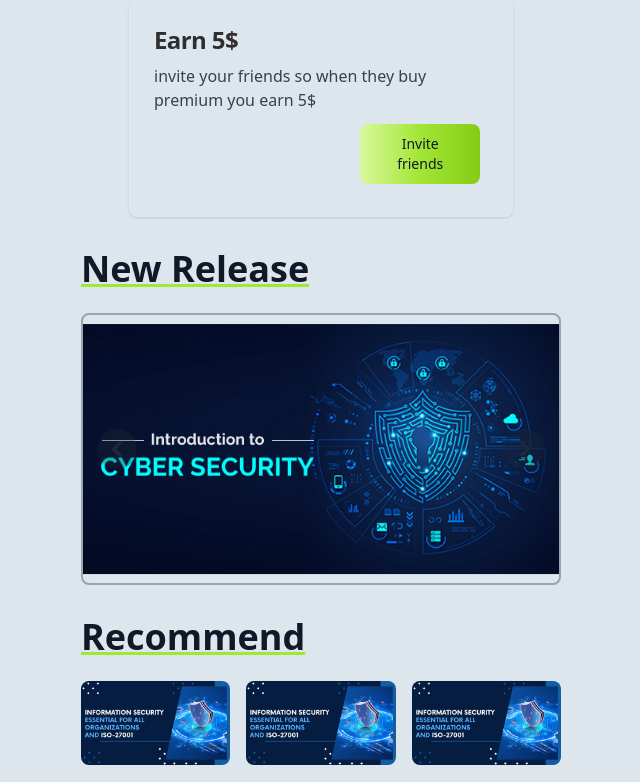
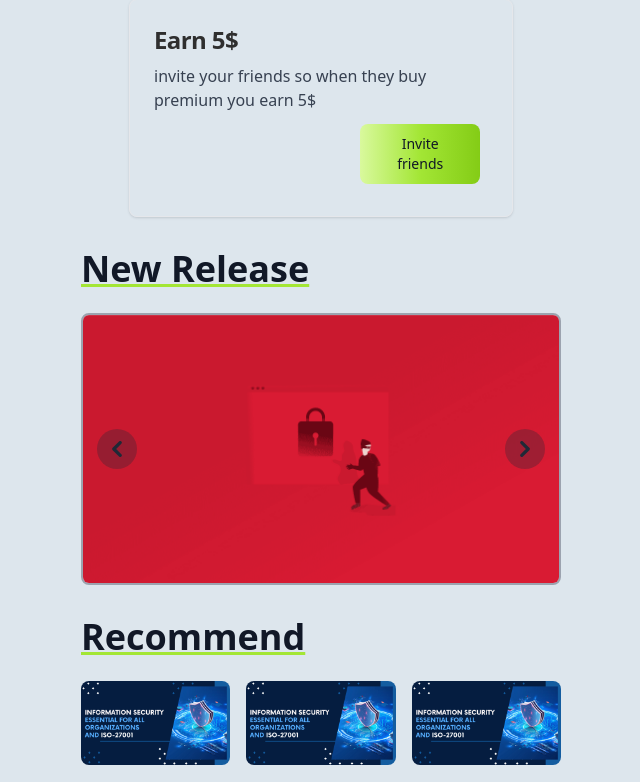
Before and after one commit to ch3sda/HTRProject, a Django app: page /dashboard/ in a window 1280 px wide. Shown: the part 661-1443 px from the top of the page, without its empty margins (319-959 px from the left). Run offline with Django 5.2, Linux system fonts and the light colour scheme; data comes from the database, SQL or seed files in the repository; some libraries are stand-ins or nearby versions.

Commit message:
dashboard new release

```diff
--- a/lms/htr/templates/htr/dashboard.html
+++ b/lms/htr/templates/htr/dashboard.html
@@ -116,25 +116,20 @@
     <!-- Main right -->
     <div id="right-user-dashboard-container">
         <div id="show-new-release">
-                <div >
+            <div>
                 <div id="text-show-new-release">
                     <p class="underline decoration-lime-400 text-4xl font-semibold text-gray-900 dark:text-gray-900">New Release</p>
                 </div>
-                    <div id="controls-carousel" class=" max-w-sm relative w-full" data-carousel="static">
+                <div id="controls-carousel" class="max-w-sm relative w-full" data-carousel="static">
                     <!-- Carousel wrapper -->
                     <div id="image-slider-user-dashboard" class="border-2 border-gray-400 relative h-56 overflow-hidden rounded-lg">
-                             <!-- Item 1 -->
-                            <div class="hidden duration-700 ease-in-out" data-carousel-item>
-                                <img src="{% static '/Resource/Icon/Network.png' %} " class="absolute block w-full -translate-x-1/2 -translate-y-1/2 top-1/2 left-1/2" alt="...">
+                        {% for path in recent_paths %}
+                        <div class="{% if forloop.first %}block{% else %}hidden{% endif %} duration-700 ease-in-out" data-carousel-item{% if forloop.first %}="active"{% endif %}>
+                            <a href="{% url 'path_detail' path.slug %}">
+                                <img src="{{ path.thumbnail.url }}" class="absolute block w-full -translate-x-1/2 -translate-y-1/2 top-1/2 left-1/2" alt="{{ path.title }}">
+                            </a>
                         </div>
-                            <!-- Item 2 -->
-                            <div class="hidden duration-700 ease-in-out" data-carousel-item="active">
-                                <img src="{% static '/Resource/Icon/introduction-to-cybersecurity-1.png' %} " class="absolute block w-full -translate-x-1/2 -translate-y-1/2 top-1/2 left-1/2" alt="...">
-                            </div>
-                            <!-- Item 3 -->
-                            <div class="hidden duration-700 ease-in-out" data-carousel-item>
-                                <img src="{% static '/Resource/Icon/ISO_27001_by_HYSAVUTH CHANESDA.png' %}  " class="absolute block w-full -translate-x-1/2 -translate-y-1/2 top-1/2 left-1/2" alt="...">
-                            </div>
+                        {% endfor %}
                     </div>
                     <!-- Slider controls -->
                     <button type="button" class="absolute top-0 start-0 z-30 flex items-center justify-center h-full px-4 cursor-pointer group focus:outline-none" data-carousel-prev>
--- a/lms/htr/views.py
+++ b/lms/htr/views.py
@@ -85,7 +85,11 @@ def signup(request):
     return render(request, 'htr/signup.html')
 
 def dashboard(request):
-    return render(request, 'htr/dashboard.html')
+    recent_paths = Path.objects.order_by('-created_at')[:5]
+    context = {
+        'recent_paths': recent_paths,
+    }
+    return render(request, 'htr/dashboard.html' ,context)
 
 def learn(request):
     paths = Path.objects.all()
```
Also changed, not shown: lms/media/path_covers/Penetration-Testing-for-MSPs-1_avmXCEa.png (added), lms/media/path_logos/networklooggooo_q2qfoWQ.png (added), lms/media/path_thumbnails/Fiche-métier-Social-7_ginayYq.png (added), lms/media/path_thumbnails/Fiche-métier-Social-7_qUPKwF3.png (added). Lines whose indentation alone changed are shown as unchanged.
